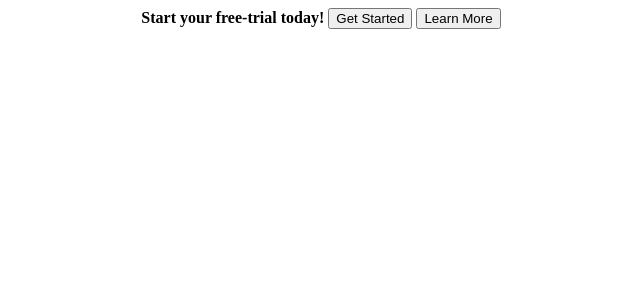
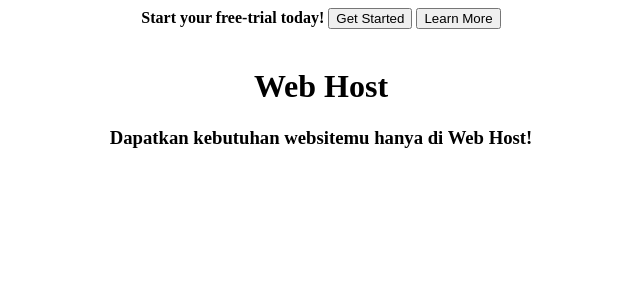
Before and after one commit to jagadw/webhost_svelte, a SvelteKit app: page / in a window 1280 px wide. Shown: the top 300 px of the page, without its empty margins (319-959 px from the left). Built offline with nearby package versions, Linux system fonts and the light colour scheme.

Commit message:
add component: content

```diff
--- a/src/routes/+page.svelte
+++ b/src/routes/+page.svelte
@@ -1,11 +1,21 @@
 <script>
     import Header from "./header.svelte";
+    import Content from "./content.svelte";
+    let title = "Web Host";
+    let desc = "Dapatkan kebutuhan websitemu hanya di ";
 </script>
 
 <Header/>
 
+<br>
+    <center>
+        <h1>{title}</h1>
+        <h3>{desc}{title}!</h3>
+    </center>
+<br>
+
+<Content/>
+
 <style>
-    h1 {
-        color: aqua;
-    }
+
 </style>
```
